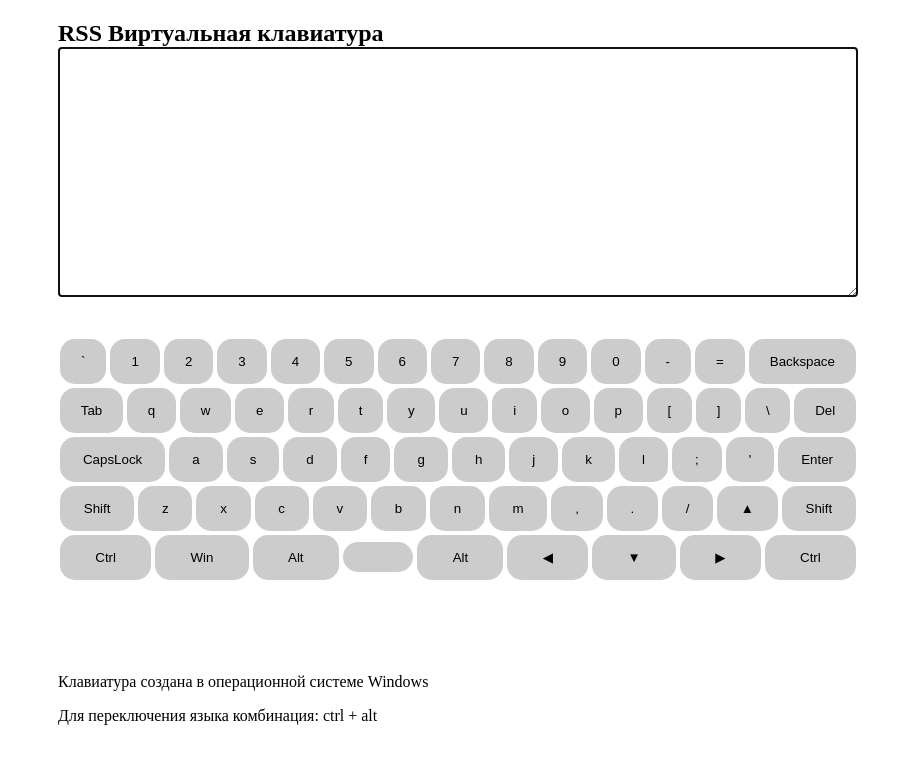
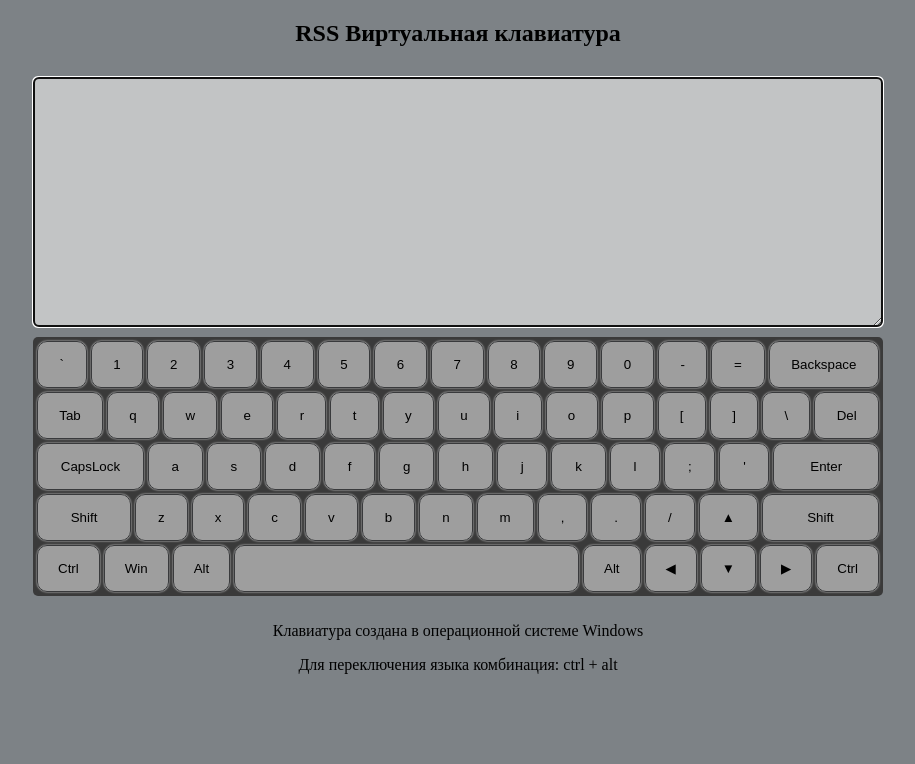
Before and after one commit to MKsenni/virtual-keyboard, a website with bundled scripts: page index.html in a window 1280 px wide. Shown: the whole page, without its empty margins (182-1097 px from the left). Built offline with nearby package versions, Linux system fonts and the light colour scheme.

Commit message:
refactor: add style

```diff
--- a/components/keyboard/keyboard.js
+++ b/components/keyboard/keyboard.js
@@ -45,7 +45,7 @@ export const createKeyboard = (keys) => {
   title.textContent = 'RSS Виртуальная клавиатура';
 
   const textArea = createElement('textarea', cssClasses.TEXTAREA);
-  title.append(textArea);
+  keyboard.append(textArea);
   textArea.setAttribute('autofocus', '');
 
   const wrapper = createElement('div', cssClasses.WRAPPER);
--- a/scss/blocks/_keyboard.scss
+++ b/scss/blocks/_keyboard.scss
@@ -1,10 +1,10 @@
 .keyboard {
   display: flex;
   flex-direction: column;
-  gap: 20px;
-  width: 800px;
+  gap: 10px;
+  width: 850px;
   margin: 0 auto;
-  // height: 500px;
+  text-align: center;
 
   .textarea {
     display: flex;
@@ -13,28 +13,65 @@
     margin: 0 auto;
     width: 100%;
     height: 250px;
-    background-color: white;
+    background-color: rgb(194, 196, 197);
+    border-radius: 5px;
   }
 
   &__wrapper {
-    // width: 400px;
-    height: 300px;
+    border-radius: 5px;
+    background-color: #3a3a3a;
+    padding: 2px;
 
     .keyboard__row {
+
+      &:nth-child(3) {
+
+        .key {
+
+          &:last-child {
+            width: 100px;
+          }
+        }
+      }
+
+      &:nth-child(4) {
+
+        .key {
+
+          &:first-child {
+            width: 90px;
+          }
+
+          &:last-child {
+            width: 113px;
+          }
+        }
+      }
+
+      &:last-child {
+
+        .key {
+
+          &:nth-child(4) {
+            width: 350px;
+            height: 47px;
+          }
+        }
+      }
+
       display: flex;
       justify-content: center;
       align-items: center;
       margin: 0 auto;
 
       .key {
-        // width: 50px;
-        // height: 50px;
         flex-grow: 1;
         padding: 15px 20px;
         margin: 2px;
-        border: none;
-        background-color: #9e9e9e85;
-        border-radius: 15px;
+        border: 1px solid #393a3c;
+        box-shadow: 0px 0px 2px 0px #EEEEEE;
+        background-color: #9e9e9e;
+        border-radius: 10px;
         cursor: pointer;
         transition: background-color 0.3s, border-radius 0.3s;
 
@@ -58,15 +95,13 @@
 
       .highlight {
         background-color: #2a2a2a85;
-        border-radius: 50%;
+        box-shadow: inset 0px 0px 3px 0px #2d2b2b;
         // pointer-events: none;
       }
 
       .active {
         background-color: #347ca685;
       }
-
     }
   }
-
 }
--- a/scss/style.scss
+++ b/scss/style.scss
@@ -9,6 +9,7 @@ html {
 body {
   margin: 0;
   padding: 0;
+  background-color: rgb(125, 130, 134)
 }
 
 @import 'blocks/keyboard';
```
Also changed, not shown: css/style.css, 1 other file.
